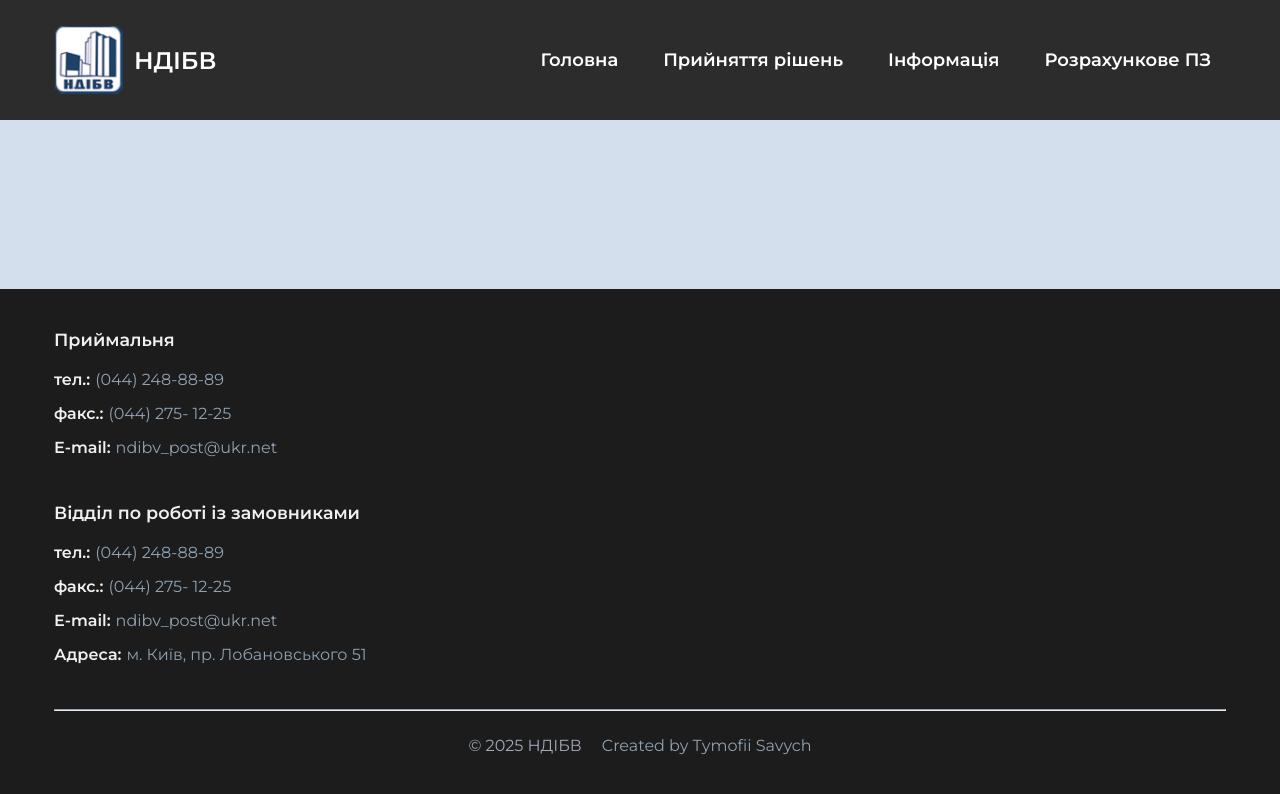
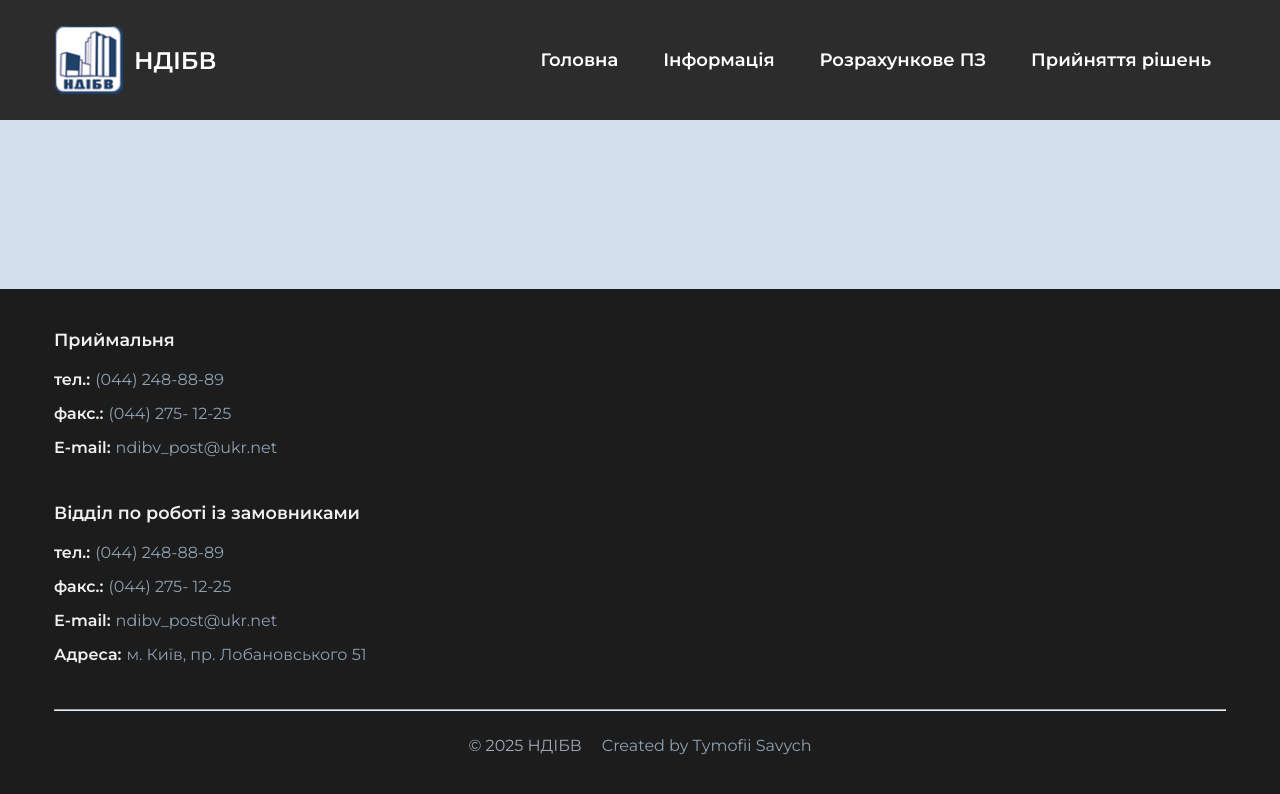
Before and after one commit to SavaSenpai/MainInterface, a React (Create React App) app: page / in a window 1280 px wide. Shown: the top 794 px of the page. Built offline with nearby package versions, Linux system fonts and the light colour scheme.

Commit message:
Fix header

```diff
--- a/src/components/Header/Header.jsx
+++ b/src/components/Header/Header.jsx
@@ -36,9 +36,9 @@ function Header() {
         <nav className="header__nav">
           <ul className="header__menu">
             <li><Link to="/MainInterface" className="header__link">Головна</Link></li>
-            <li><Link to="/DecisionMaking" className="header__link">Прийняття рішень</Link></li>
             <li><Link to="/information" className="header__link">Інформація</Link></li>
             <li><Link to="/Calculator" className="header__link">Розрахункове ПЗ</Link></li>
+            <li><Link to="/DecisionMaking" className="header__link">Прийняття рішень</Link></li>
           </ul>
         </nav>
       </div>
@@ -48,9 +48,9 @@ function Header() {
         <div className="header__menu-mobile" onClick={(e) => e.stopPropagation()}>
           <ul>
             <li><Link to="/MainInterface" className="header__link-mobile" onClick={closeModal}>Головна</Link></li>
-            <li><Link to="/DecisionMaking" className="header__link-mobile" onClick={closeModal}>Прийняття рішень</Link></li>
             <li><Link to="/information" className="header__link-mobile" onClick={closeModal}>Інформація</Link></li>
             <li><Link to="/Calculator" className="header__link-mobile" onClick={closeModal}>Розрахункове ПЗ</Link></li>
+            <li><Link to="/DecisionMaking" className="header__link-mobile" onClick={closeModal}>Прийняття рішень</Link></li>
           </ul>
         </div>
       </div>
```
